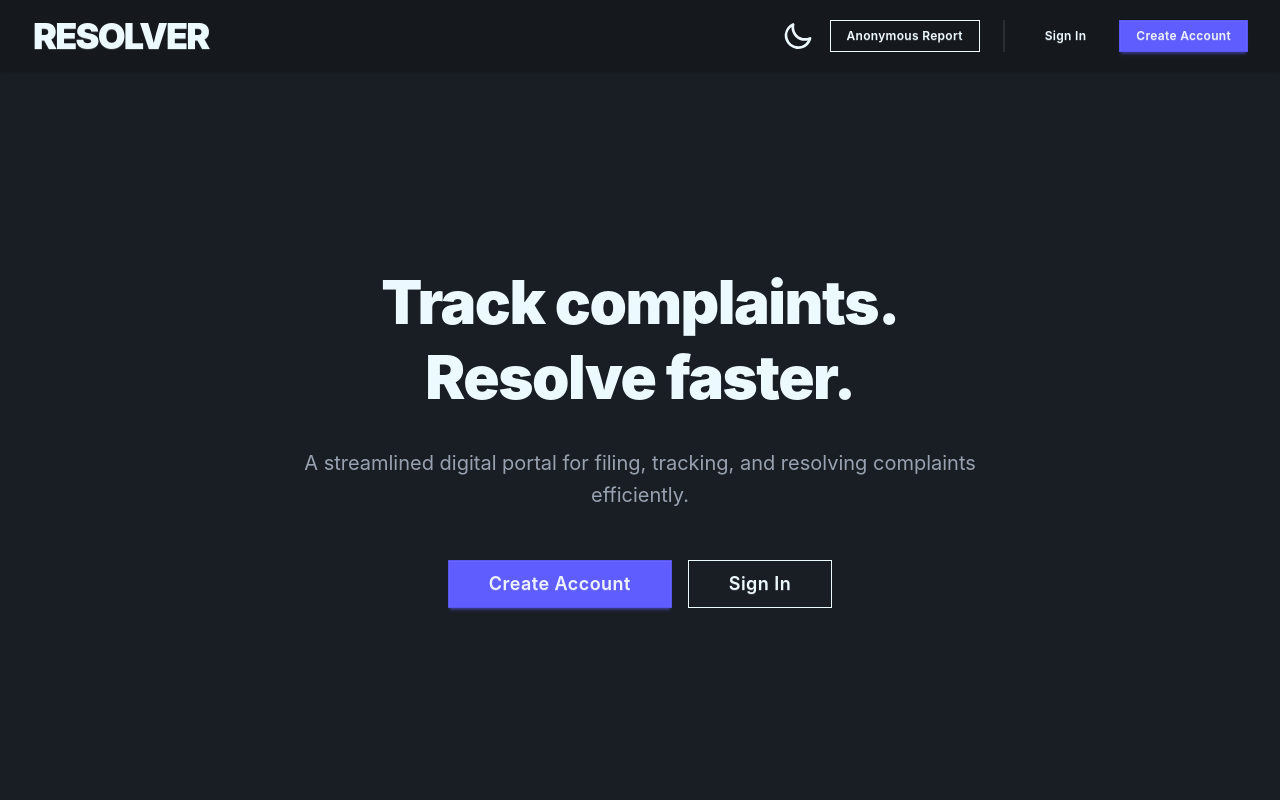
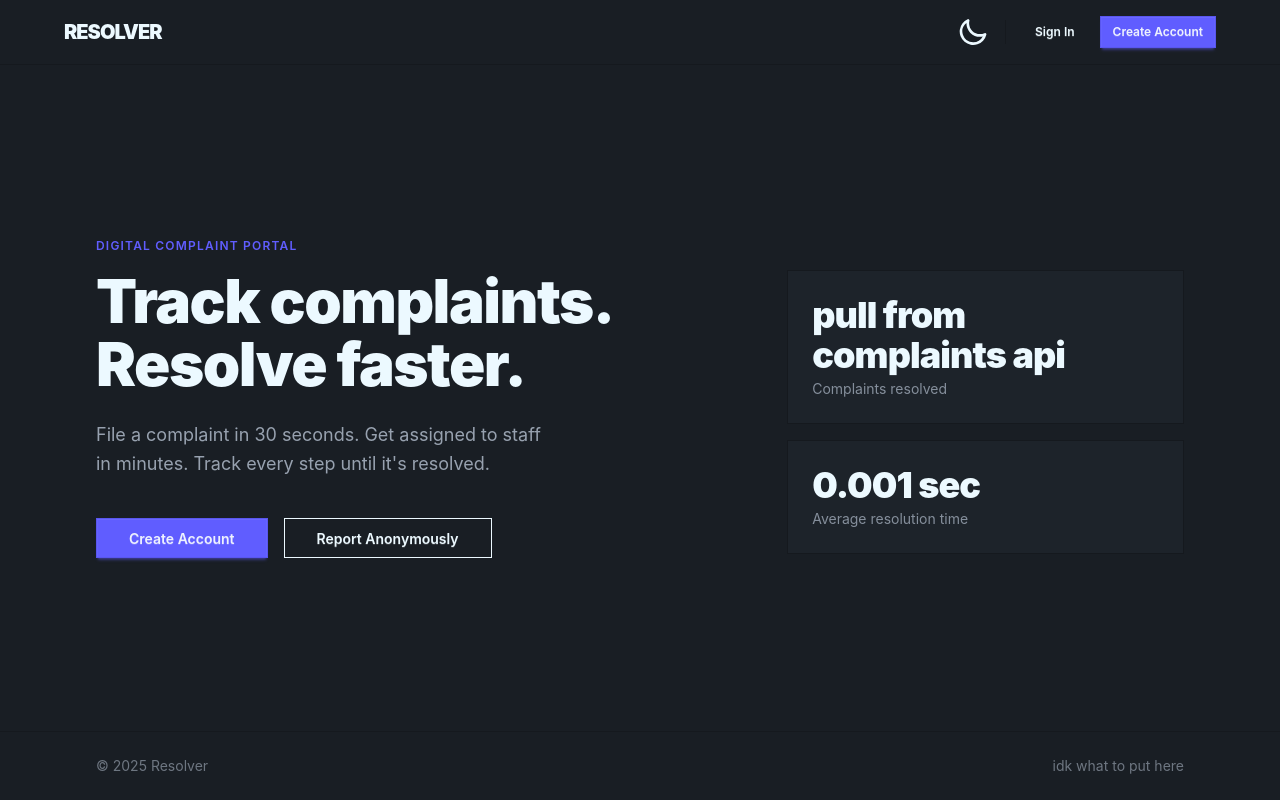
Before and after one commit to AkshayP-SH/Resolver, a React (Vite) app in the folder client/: page / in a window 1280 px wide. Built offline with nearby package versions, Linux system fonts and the light colour scheme.

Commit message:
trying different designs

```diff
--- a/client/src/index.css
+++ b/client/src/index.css
@@ -8,3 +8,26 @@
               color 0.3s ease,
               border-color 0.3s ease;
 }
+
+/* trying it out */
+@keyframes fadeInUp {
+  from {
+    opacity: 0;
+    transform: translateY(16px);
+  }
+  to {
+    opacity: 1;
+    transform: translateY(0);
+  }
+}
+
+.animate-fade-in-up {
+  animation: fadeInUp 0.5s ease-out forwards;
+  opacity: 0;
+}
+
+.delay-1 { animation-delay: 0.1s; }
+.delay-2 { animation-delay: 0.2s; }
+.delay-3 { animation-delay: 0.3s; }
+.delay-4 { animation-delay: 0.4s; }
+.delay-5 { animation-delay: 0.5s; }
--- a/client/src/pages/Landing.jsx
+++ b/client/src/pages/Landing.jsx
@@ -1,4 +1,4 @@
-import { Link } from 'react-router-dom';
+/* import { Link } from 'react-router-dom';
 import ThemeToggle from '../components/ThemeToggle';
 
 export default function Landing() {
@@ -45,4 +45,114 @@ export default function Landing() {
       </main>
     </div>
   );
+} */
+
+  import { Link } from 'react-router-dom';
+import ThemeToggle from '../components/ThemeToggle';
+
+export default function Landing() {
+  return (
+    <div className="min-h-screen bg-base-200 flex flex-col">
+
+      {/*NAVBAR*/}
+      <nav className="border-b border-base-300 px-8 py-4">
+        <div className="max-w-6xl mx-auto flex justify-between items-center">
+
+          <Link
+            to="/"
+            className="text-xl font-black tracking-tighter"
+          >
+            RESOLVER
+          </Link>
+
+          <div className="flex items-center gap-3">
+            <ThemeToggle />
+
+            <div className="w-px h-6 bg-base-300 mx-1"></div>
+
+            <Link
+              to="/login"
+              className="btn btn-ghost btn-sm rounded-none"
+            >
+              Sign In
+            </Link>
+            <Link
+              to="/register"
+              className="btn btn-primary btn-sm rounded-none"
+            >
+              Create Account
+            </Link>
+          </div>
+        </div>
+      </nav>
+
+      <section className="flex-1 flex items-center max-w-6xl mx-auto px-8 w-full">
+        <div className="grid grid-cols-1 lg:grid-cols-5 gap-16 items-start">
+
+          <div className="lg:col-span-3">
+
+            <p className="text-xs font-semibold uppercase tracking-widest text-primary animate-fade-in-up">
+              Digital Complaint Portal
+            </p>
+
+            <h1 className="text-6xl font-black tracking-tight leading-[1.05] mt-4 animate-fade-in-up delay-1">
+              Track complaints.
+              <br />
+              Resolve faster.
+            </h1>
+            {/* meh debatable think of something else*/}
+            <p className="text-lg text-base-content/60 mt-6 max-w-md leading-relaxed animate-fade-in-up delay-2">
+              File a complaint in 30 seconds. Get assigned to staff
+              in minutes. Track every step until it's resolved.
+            </p>
+
+            <div className="flex gap-4 mt-10 animate-fade-in-up delay-3">
+              <Link
+                to="/register"
+                className="btn btn-primary rounded-none px-8"
+              >
+                Create Account
+              </Link>
+              <button className="btn btn-outline rounded-none px-8">
+                Report Anonymously
+              </button>
+            </div>
+          </div>
+
+          <div className="lg:col-span-2 space-y-4 lg:pt-8">
+
+            <div className="border border-base-300 bg-base-100 p-6 animate-fade-in-up delay-2">
+              <p className="text-4xl font-black tracking-tight">pull from complaints api</p>
+              <p className="text-sm text-base-content/50 mt-1">Complaints resolved</p>
+            </div>
+
+            <div className="border border-base-300 bg-base-100 p-6 animate-fade-in-up delay-3">
+              <p className="text-4xl font-black tracking-tight">0.001 sec</p>
+              <p className="text-sm text-base-content/50 mt-1">Average resolution time</p>
+            </div>
+
+            {/* <div className="border border-base-300 bg-base-100 p-6 animate-fade-in-up delay-4">
+              <p className="text-4xl font-black tracking-tight">0%</p>
+              <p className="text-sm text-base-content/50 mt-1">User satisfaction</p>
+            </div> */}
+          </div>
+        </div>
+      </section>
+
+
+      <footer className="border-t border-base-300">
+        <div className="max-w-6xl mx-auto px-8 py-6 flex justify-between items-center">
+          <span className="text-sm text-base-content/40">
+            © 2025 Resolver
+          </span>
+          <div className="flex gap-6 text-sm text-base-content/40">
+            {/* <a href="#" className="hover:text-base-content">Privacy</a>
+            <a href="#" className="hover:text-base-content">Terms</a>
+            <a href="#" className="hover:text-base-content">Contact</a> */}
+            <a href="#" className="hover:text-base-content">idk what to put here</a>
+          </div>
+        </div>
+      </footer>
+    </div>
+  );
 }
--- a/client/src/pages/dashboards/StaffDashboard.jsx
+++ b/client/src/pages/dashboards/StaffDashboard.jsx
@@ -37,13 +37,11 @@ export default function StaffDashboard() {
       <main className="flex-1 p-8">
         <div className="max-w-6xl mx-auto">
 
-          {/* Page Header */}
           <div className="mb-8">
             <h1 className="text-4xl font-black tracking-tight">Staff Queue</h1>
             <p className="text-base-content/60 mt-2">Complaints assigned to you for resolution.</p>
           </div>
 
-          {/* Stats Cards */}
           <div className="grid grid-cols-1 md:grid-cols-4 gap-4 mb-8">
             <div className="card bg-base-100 shadow-sm rounded-none">
               <div className="card-body">
@@ -71,7 +69,6 @@ export default function StaffDashboard() {
             </div>
           </div>
 
-          {/* Action Bar */}
           <div className="flex justify-between items-center mb-4">
             <h2 className="text-xl font-bold">Assigned Complaints</h2>
             <div className="flex gap-2">
--- a/client/src/pages/dashboards/UserDashboard.jsx
+++ b/client/src/pages/dashboards/UserDashboard.jsx
@@ -36,13 +36,11 @@ export default function UserDashboard() {
       <main className="flex-1 p-8">
         <div className="max-w-6xl mx-auto">
 
-          {/* Page Header */}
           <div className="mb-8">
             <h1 className="text-4xl font-black tracking-tight">My Complaints</h1>
             <p className="text-base-content/60 mt-2">Track and manage your submitted complaints.</p>
           </div>
 
-          {/* Stats Cards */}
           <div className="grid grid-cols-1 md:grid-cols-3 gap-4 mb-8">
             <div className="card bg-base-100 shadow-sm rounded-none">
               <div className="card-body">
@@ -64,7 +62,6 @@ export default function UserDashboard() {
             </div>
           </div>
 
-          {/* Action Bar */}
           <div className="flex justify-between items-center mb-4">
             <h2 className="text-xl font-bold">Your Complaints</h2>
             <button className="btn btn-primary rounded-none">
@@ -77,6 +74,7 @@ export default function UserDashboard() {
               <div className="text-center py-12 text-base-content/60">
                 <p className="text-lg mb-2">No complaints filed yet.</p>
                 <p className="text-sm">Click "File New Complaint" to submit your first complaint.</p>
+                {/* this shudnt show after one complaint */}
               </div>
             </div>
           </div>
```
